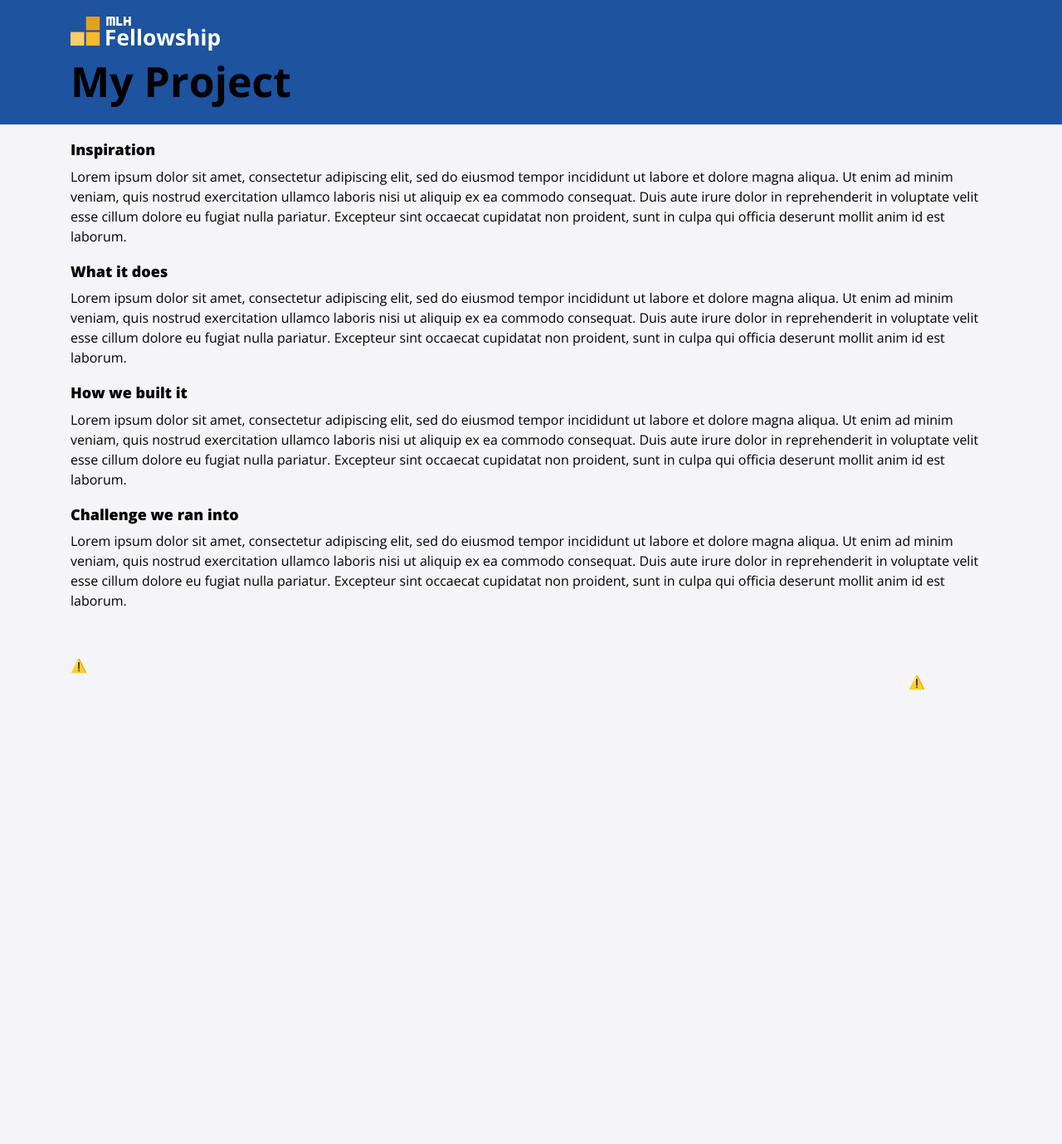
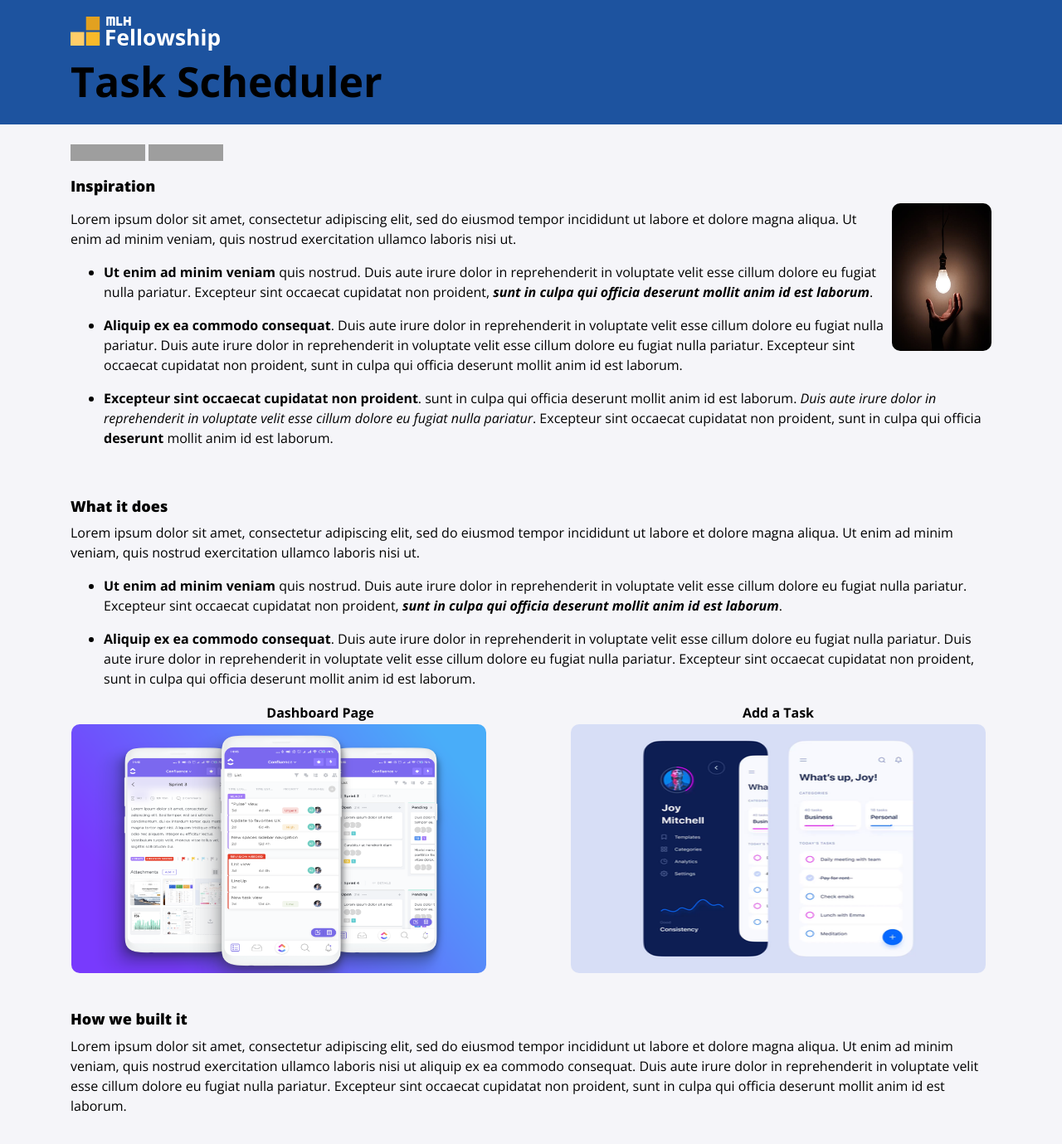
Before and after one commit to MLH-Fellowship/pod-3.1.1-portfolio, a Jekyll site: the page built from projects/project.md, in a window 1280 px wide and 1400 px high. Shown: the top 1379 px of the window at 83% size. Built offline with Jekyll 4.4.1, drawn with Linux system fonts in a browser that asks for light colours; nearby versions of some CDN libraries; grey boxes are pictures that could not be loaded.

Commit message:
feat: updated half of the UI in projects.md page

```diff
--- a/projects/project.md
+++ b/projects/project.md
@@ -1,19 +1,44 @@
 ---
-title: My Project
+title: Task Scheduler
 layout: page
 ---
 
+<div style="margin: 20px 0;"><img src="https://img.shields.io/badge/Inspiration-Let%20your%20past%20not%20define%20you-brightgreen">
+<img src="https://img.shields.io/badge/Tasks-Scheduler-%23EA80FC"></div>
+
 ## Inspiration
 
-Lorem ipsum dolor sit amet, consectetur adipiscing elit, sed do eiusmod tempor incididunt ut labore et dolore magna aliqua. Ut enim ad minim veniam, quis nostrud exercitation ullamco laboris nisi ut aliquip ex ea commodo consequat. Duis aute irure dolor in reprehenderit in voluptate velit esse cillum dolore eu fugiat nulla pariatur. Excepteur sint occaecat cupidatat non proident, sunt in culpa qui officia deserunt mollit anim id est laborum.
+<img src="../assets/img/projects/inspiration.jpeg" align="right" alt="Size Limit logo by Anton Lovchikov" style="margin-left: 10px; border-radius: 10px;" width="120" height="178">
+
+Lorem ipsum dolor sit amet, consectetur adipiscing elit, sed do eiusmod tempor incididunt ut labore et dolore magna aliqua. Ut enim ad minim veniam, quis nostrud exercitation ullamco laboris nisi ut.
+
+- **Ut enim ad minim veniam** quis nostrud. Duis aute irure dolor in reprehenderit in voluptate velit esse cillum dolore eu fugiat nulla pariatur. Excepteur sint occaecat cupidatat non proident, **_sunt in culpa qui officia deserunt mollit anim id est laborum_**.
+
+- **Aliquip ex ea commodo consequat**. Duis aute irure dolor in reprehenderit in voluptate velit esse cillum dolore eu fugiat nulla pariatur. Duis aute irure dolor in reprehenderit in voluptate velit esse cillum dolore eu fugiat nulla pariatur. Excepteur sint occaecat cupidatat non proident, sunt in culpa qui officia deserunt mollit anim id est laborum.
+
+- **Excepteur sint occaecat cupidatat non proident**. sunt in culpa qui officia deserunt mollit anim id est laborum. _Duis aute irure dolor in reprehenderit in voluptate velit esse cillum dolore eu fugiat nulla pariatur_. Excepteur sint occaecat cupidatat non proident, sunt in culpa qui officia **deserunt** mollit anim id est laborum.
+
+<br>
 
 ## What it does
 
-Lorem ipsum dolor sit amet, consectetur adipiscing elit, sed do eiusmod tempor incididunt ut labore et dolore magna aliqua. Ut enim ad minim veniam, quis nostrud exercitation ullamco laboris nisi ut aliquip ex ea commodo consequat. Duis aute irure dolor in reprehenderit in voluptate velit esse cillum dolore eu fugiat nulla pariatur. Excepteur sint occaecat cupidatat non proident, sunt in culpa qui officia deserunt mollit anim id est laborum.
+Lorem ipsum dolor sit amet, consectetur adipiscing elit, sed do eiusmod tempor incididunt ut labore et dolore magna aliqua. Ut enim ad minim veniam, quis nostrud exercitation ullamco laboris nisi ut.
+
+- **Ut enim ad minim veniam** quis nostrud. Duis aute irure dolor in reprehenderit in voluptate velit esse cillum dolore eu fugiat nulla pariatur. Excepteur sint occaecat cupidatat non proident, **_sunt in culpa qui officia deserunt mollit anim id est laborum_**.
+
+- **Aliquip ex ea commodo consequat**. Duis aute irure dolor in reprehenderit in voluptate velit esse cillum dolore eu fugiat nulla pariatur. Duis aute irure dolor in reprehenderit in voluptate velit esse cillum dolore eu fugiat nulla pariatur. Excepteur sint occaecat cupidatat non proident, sunt in culpa qui officia deserunt mollit anim id est laborum.
+
+|                                                      Dashboard Page                                                      |                                             Add a Task                                              |
+| :----------------------------------------------------------------------------------------------------------------------: | :-------------------------------------------------------------------------------------------------: |
+| <img src="../assets/img/projects/tasks1.png" width="500" height="300" style="border-radius: 10px; margin-right: 100px;"> | <img src="../assets/img/projects/tasks2.png" width="500" height="300" style="border-radius: 10px;"> |
+
+<br>
 
 ## How we built it
 
 Lorem ipsum dolor sit amet, consectetur adipiscing elit, sed do eiusmod tempor incididunt ut labore et dolore magna aliqua. Ut enim ad minim veniam, quis nostrud exercitation ullamco laboris nisi ut aliquip ex ea commodo consequat. Duis aute irure dolor in reprehenderit in voluptate velit esse cillum dolore eu fugiat nulla pariatur. Excepteur sint occaecat cupidatat non proident, sunt in culpa qui officia deserunt mollit anim id est laborum.
+
+<br>
 
 ## Challenge we ran into
 
```
Also changed, not shown: assets/img/projects/inspiration.jpeg (added), assets/img/projects/inspiration.jpg (added), assets/img/projects/tasks1.png (added), assets/img/projects/tasks2.png (added).
